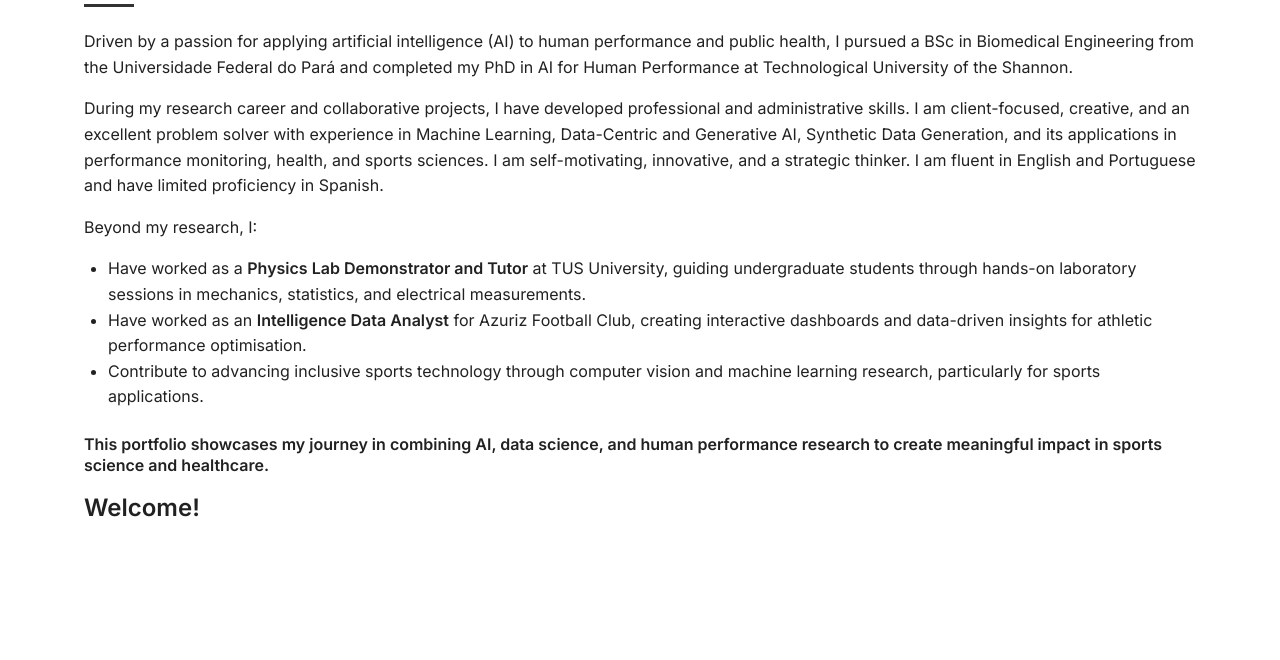
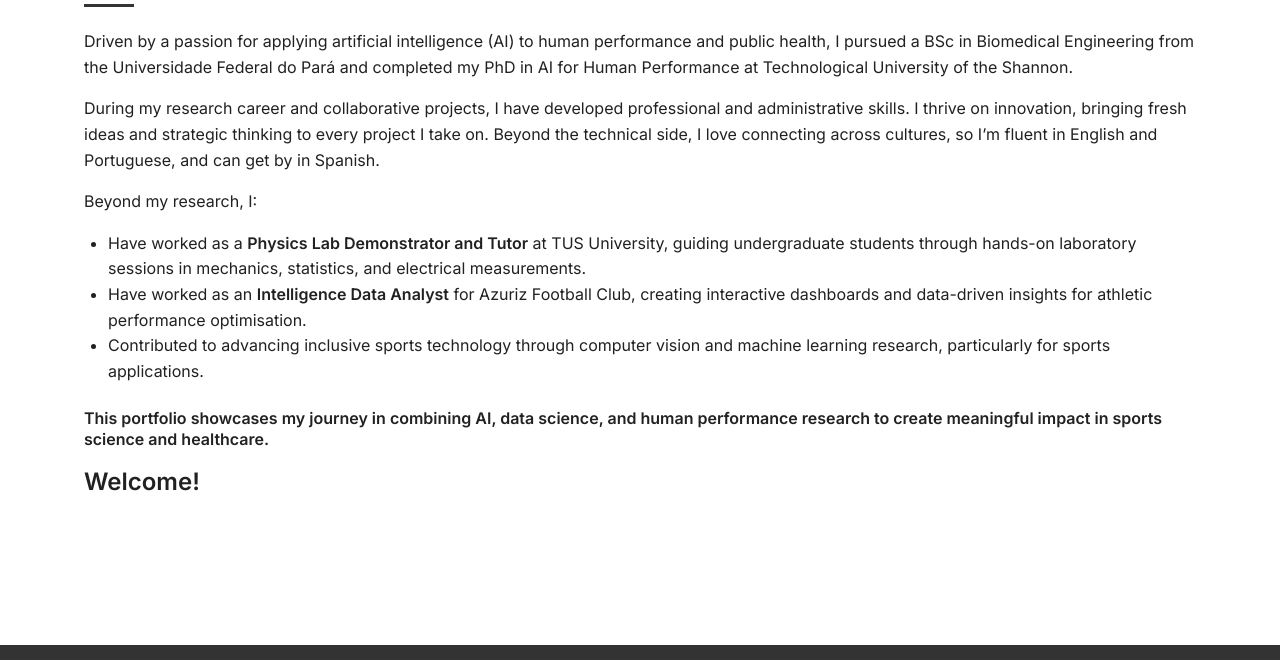
Before and after one commit to mauriciomau0/visionmauri, a plain HTML site: page index.html in a window 1280 px wide. Shown: the part 830-1490 px from the top of the page. Drawn offline with Linux system fonts and the light colour scheme.

Commit message:
Update index.html

```diff
--- a/index.html
+++ b/index.html
@@ -56,13 +56,12 @@
         <div class="about-content">
           <div class="about-text">
             <p>Driven by a passion for applying artificial intelligence (AI) to human performance and public health, I pursued a BSc in Biomedical Engineering from the Universidade Federal do Pará and completed my PhD in AI for Human Performance at Technological University of the Shannon.</p>
-            <p>During my research career and collaborative projects, I have developed professional and administrative skills. I am client-focused, creative, and an excellent problem solver with experience in Machine Learning, Data-Centric and Generative AI, Synthetic Data Generation, and its applications in performance monitoring, health, and sports sciences. I am self-motivating, innovative, and a strategic thinker.
-              I am fluent in English and Portuguese and have limited proficiency in Spanish.
+            <p>During my research career and collaborative projects, I have developed professional and administrative skills. I thrive on innovation, bringing fresh ideas and strategic thinking to every project I take on. Beyond the technical side, I love connecting across cultures, so I’m fluent in English and Portuguese, and can get by in Spanish.
             <p>Beyond my research, I:</p>
             <ul>
               <li>Have worked as a <strong>Physics Lab Demonstrator and Tutor</strong> at TUS University, guiding undergraduate students through hands-on laboratory sessions in mechanics, statistics, and electrical measurements.</li>
               <li>Have worked as an <strong>Intelligence Data Analyst</strong> for Azuriz Football Club, creating interactive dashboards and data-driven insights for athletic performance optimisation.</li>
-              <li>Contribute to advancing inclusive sports technology through computer vision and machine learning research, particularly for sports applications.</li>
+              <li>Contributed to advancing inclusive sports technology through computer vision and machine learning research, particularly for sports applications.</li>
             </ul>
             <h4>This portfolio showcases my journey in combining AI, data science, and human performance research to create meaningful impact in sports science and healthcare.</h4>
             <h3>Welcome!</h3>
```
